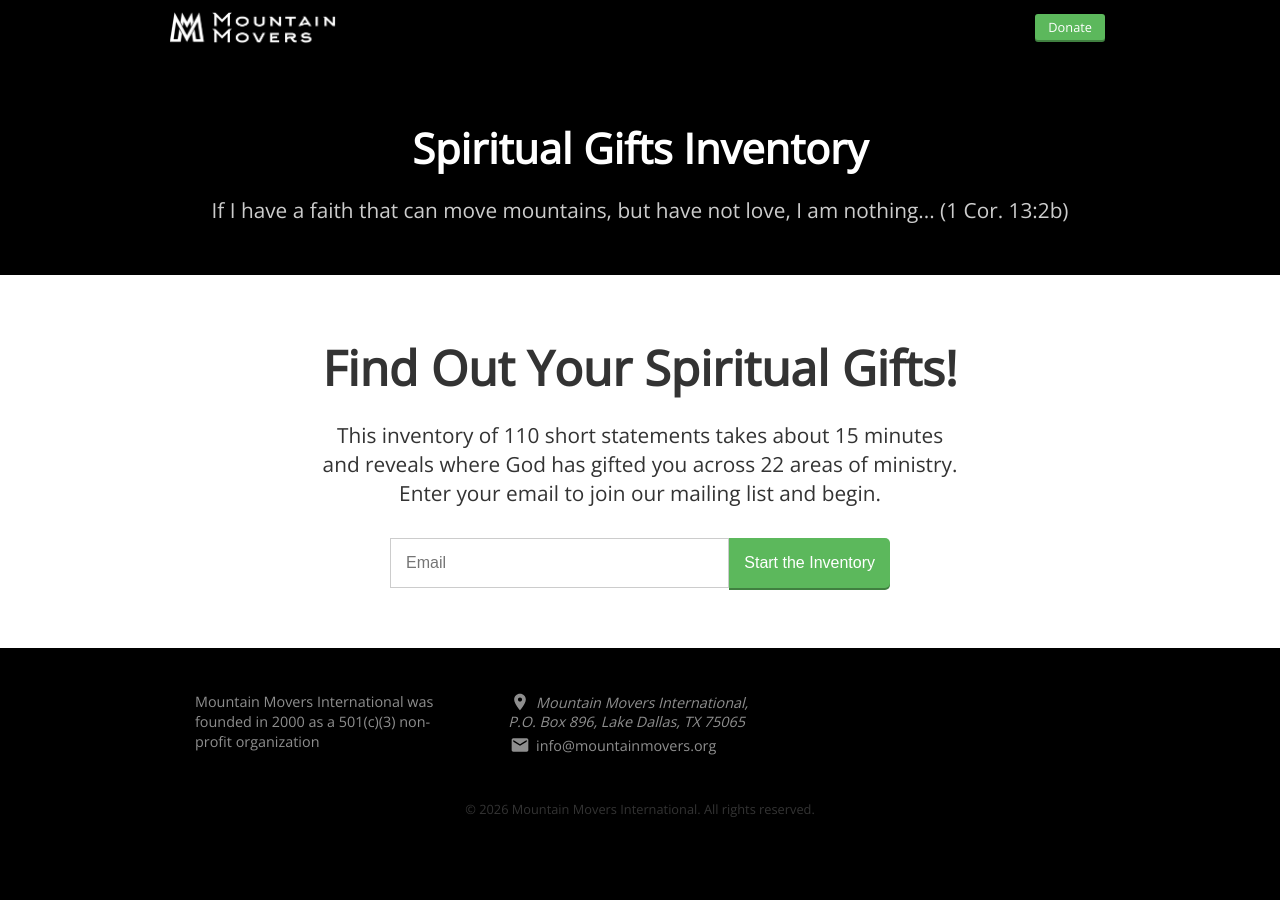
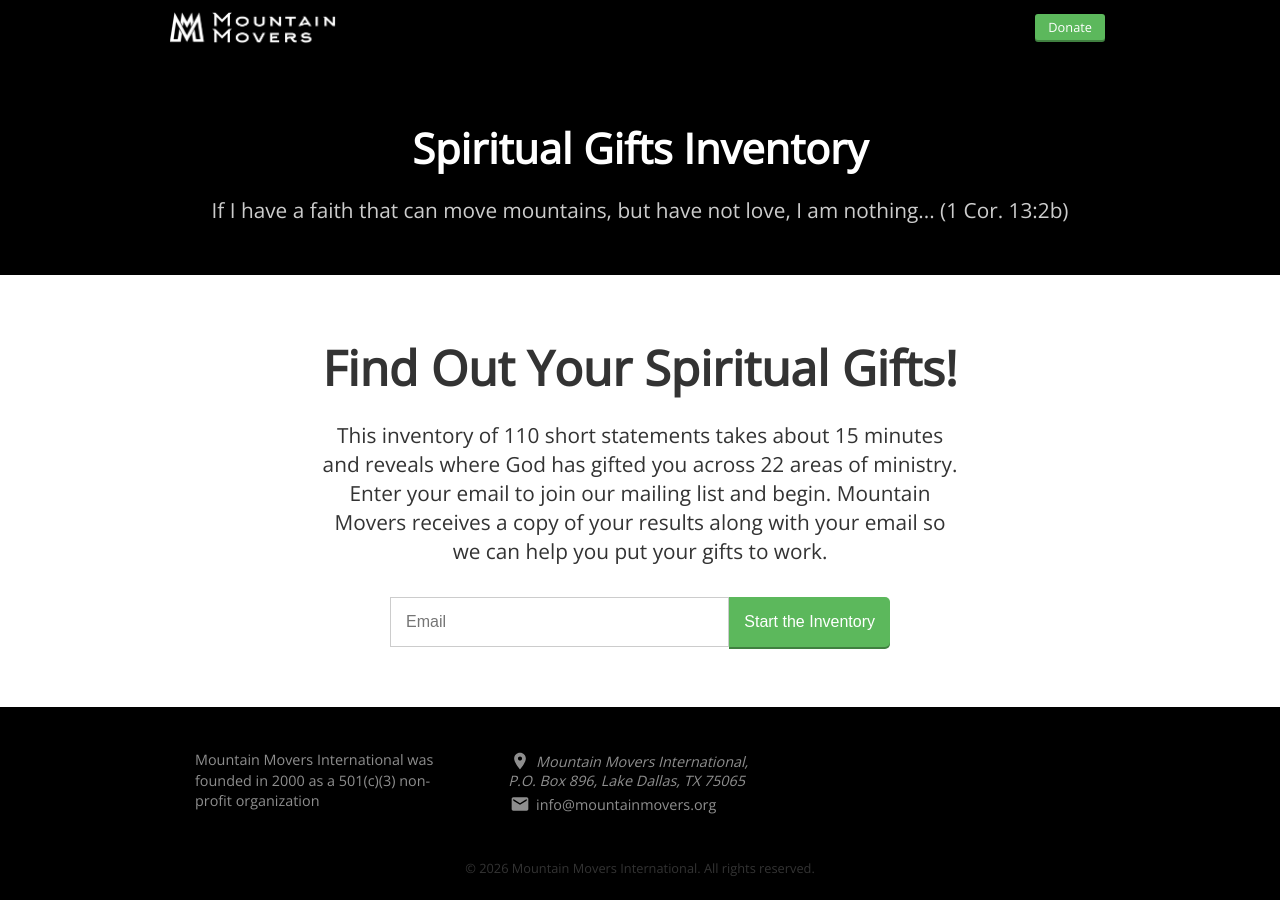
Before and after one commit to mountainmovers/mountainmovers.github.io, a Jekyll site: the page built from spiritual-gifts-inventory.html, in a window 1280 px wide. Built offline with Jekyll 4.4.1, drawn with Linux system fonts in a browser that asks for light colours; nearby versions of some CDN libraries; a script that is not in the unit is left out; comment, search, counter and statistics services are not loaded; some of the changed lines change nothing that is shown.

Commit message:
Email inventory results to MMI on completion
Completed inventories POST the taker's email, dominant/sub-dominant
gifts, and full scores to a FormSubmit relay (dev@mountainmovers.org)
as an interim measure until the Google Sheets endpoint exists. The
endpoint lives in _config.yml, and the signup gate now discloses that
MMI receives a copy of results.

```diff
--- a/_config.yml
+++ b/_config.yml
@@ -50,6 +50,10 @@
 donation_embed: '<script src="https://donorbox.org/widget.js" type="text/javascript"></script><iframe src="https://donorbox.org/embed/mountainmovers" height="685px" width="100%" style="max-width:500px; min-width:310px; max-height:none!important" seamless="seamless" name="donorbox" frameborder="0" scrolling="no"></iframe>'
 newsletter_action: "//mc.us17.list-manage.com/signup-form/subscribe?u=41ee6d7cbb87953dd16e0cfa5&id=00bcd3e1f0"
 
+# Where completed Spiritual Gifts Inventory results are sent (email relay for
+# now; swap for the Google Apps Script URL once the Sheet is set up).
+sgi_results_endpoint: "https://formsubmit.co/ajax/dev@mountainmovers.org"
+
 gems:
   - jekyll-sitemap
   - jekyll-seo-tag
--- a/spiritual-gifts-inventory.html
+++ b/spiritual-gifts-inventory.html
@@ -14,7 +14,7 @@
 <section id="sgi-gate">
 	<div class="container sgi-intro">
 		<h2>Find Out Your Spiritual Gifts!</h2>
-		<p>This inventory of 110 short statements takes about 15 minutes and reveals where God has gifted you across 22 areas of ministry. Enter your email to join our mailing list and begin.</p>
+		<p>This inventory of 110 short statements takes about 15 minutes and reveals where God has gifted you across 22 areas of ministry. Enter your email to join our mailing list and begin. Mountain Movers receives a copy of your results along with your email so we can help you put your gifts to work.</p>
 		<form id="sgi-gate-form" novalidate>
 			<input type="email" name="EMAIL" id="sgi-email" placeholder="Email" required>
 			<input type="submit" value="Start the Inventory">
@@ -74,8 +74,10 @@
 	var TOTAL = {{ site.data.spiritual_gifts.questions | size }};
 	var MAX_PER_GIFT = 4 * TOTAL / GIFTS.length;
 	var SUBSCRIBE_URL = "https://mountainmovers.us17.list-manage.com/subscribe/post-json?u=41ee6d7cbb87953dd16e0cfa5&id=5563c68070";
+	var RESULTS_ENDPOINT = "{{ site.sgi_results_endpoint }}";
 	var KEY_SUBSCRIBED = "sgi.subscribed";
 	var KEY_ANSWERS = "sgi.answers";
+	var KEY_EMAIL = "sgi.email";
 
 	var gate = document.getElementById("sgi-gate");
 	var quiz = document.getElementById("sgi-quiz");
@@ -141,6 +143,7 @@
 		}
 		function unlock(message) {
 			store(KEY_SUBSCRIBED, "1");
+			store(KEY_EMAIL, email);
 			gateMsg.className = "sgi-gate-msg success";
 			gateMsg.textContent = message;
 			gateMsg.hidden = false;
@@ -201,6 +204,7 @@
 			return { name: name, score: total };
 		});
 		scores.sort(function (a, b) { return b.score - a.score; });
+		sendResults(scores);
 
 		var list = document.getElementById("sgi-results-list");
 		list.innerHTML = "";
@@ -219,6 +223,28 @@
 		results.hidden = false;
 		window.scrollTo(0, 0);
 	});
+
+	// Fire-and-forget copy of the results to MMI; never blocks the taker's results.
+	function sendResults(scores) {
+		if (!RESULTS_ENDPOINT || !window.fetch) return;
+		function names(list) {
+			return list.map(function (g) { return g.name + " (" + g.score + ")"; }).join(", ");
+		}
+		try {
+			fetch(RESULTS_ENDPOINT, {
+				method: "POST",
+				headers: { "Content-Type": "application/json", "Accept": "application/json" },
+				body: JSON.stringify({
+					_subject: "Spiritual Gifts Inventory results",
+					_template: "table",
+					email: fetchStored(KEY_EMAIL) || "(not captured)",
+					dominant: names(scores.slice(0, 3)),
+					sub_dominant: names(scores.slice(3, 6)),
+					all_scores: names(scores)
+				})
+			}).catch(function () {});
+		} catch (e) {}
+	}
 
 	document.getElementById("sgi-retake").addEventListener("click", function () {
 		try { localStorage.removeItem(KEY_ANSWERS); } catch (e) {}
```
